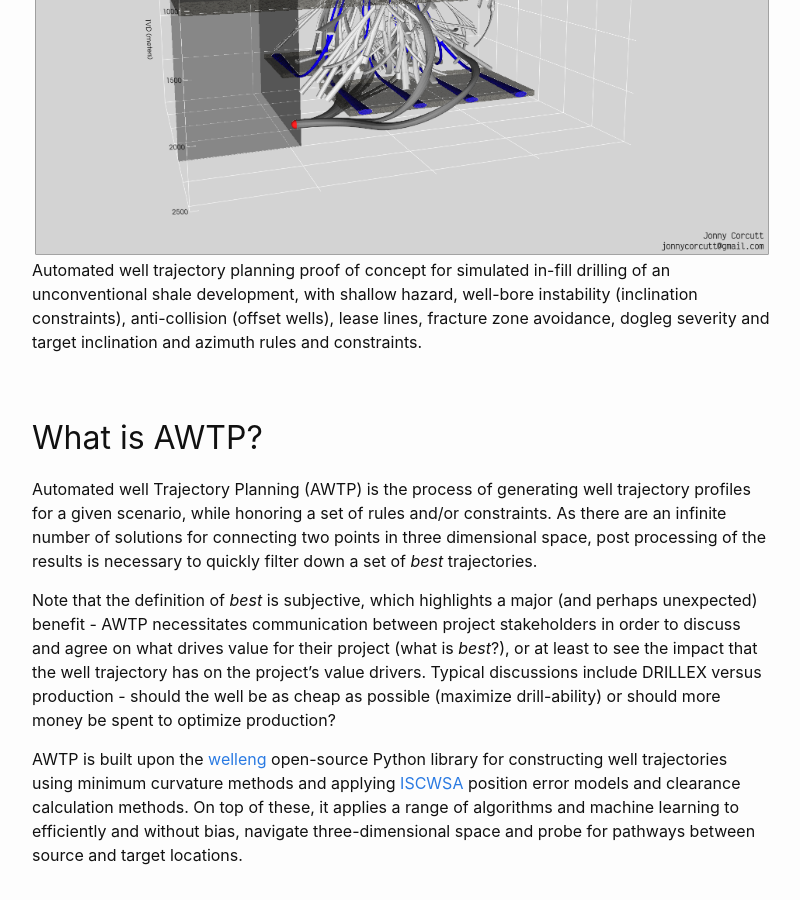
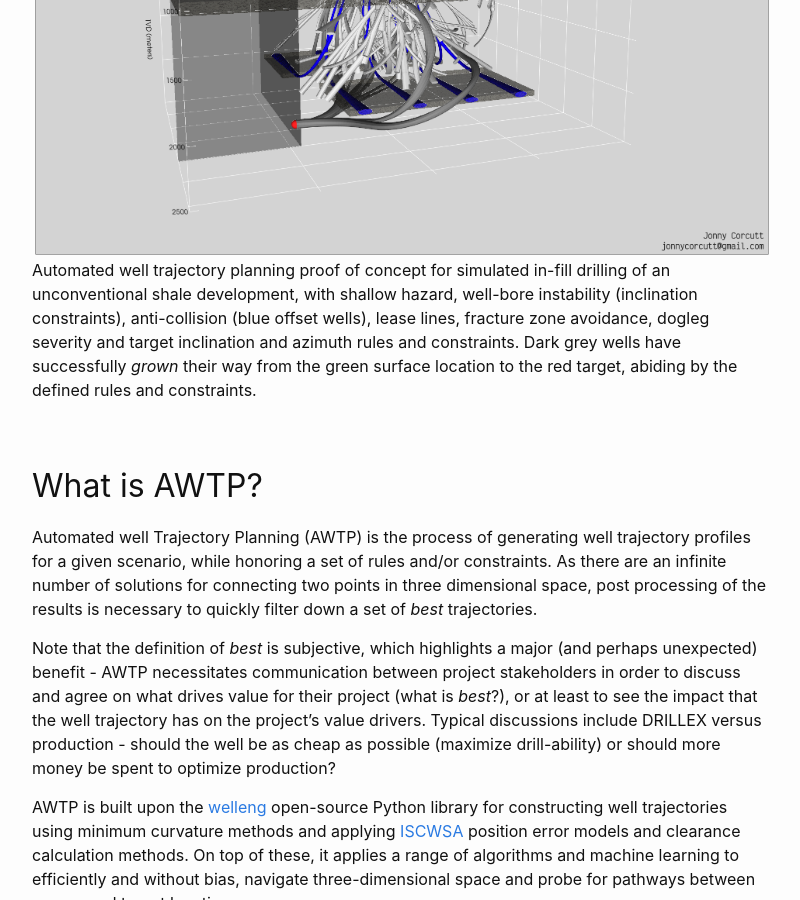
Before and after one commit to jonnymaserati/jonnymaserati.github.io, a Jekyll site: the page built from _posts/2022-09-04-automated-well-trajectory-planning.markdown, in a window 1280 px wide and 900 px high, scrolled down 500 px. Shown: the whole window, without its empty margins (238-1038 px from the left). Built offline with Jekyll 4.4.1, drawn with Linux system fonts in a browser that asks for light colours; comment, search, counter and statistics services are not loaded.

Commit message:
Add AWTP post

```diff
--- a/_posts/2022-09-04-automated-well-trajectory-planning.markdown
+++ b/_posts/2022-09-04-automated-well-trajectory-planning.markdown
@@ -6,7 +6,7 @@ tags: python well drilling modified machine learning automation engineering visu
 use_math: false
 ---
 ![image](/assets/images/2022-09-04-simulated-automated-well-trajectory-planning.png)
-Automated well trajectory planning proof of concept for simulated in-fill drilling of an unconventional shale development, with shallow hazard, well-bore instability (inclination constraints), anti-collision (offset wells), lease lines, fracture zone avoidance, dogleg severity and target inclination and azimuth rules and constraints.
+Automated well trajectory planning proof of concept for simulated in-fill drilling of an unconventional shale development, with shallow hazard, well-bore instability (inclination constraints), anti-collision (blue offset wells), lease lines, fracture zone avoidance, dogleg severity and target inclination and azimuth rules and constraints. Dark grey wells have successfully *grown* their way from the green surface location to the red target, abiding by the defined rules and constraints.
 
 ## What is AWTP?
 Automated well Trajectory Planning (AWTP) is the process of generating well trajectory profiles for a given scenario, while honoring a set of rules and/or constraints. As there are an infinite number of solutions for connecting two points in three dimensional space, post processing of the results is necessary to quickly filter down a set of *best* trajectories.
```
